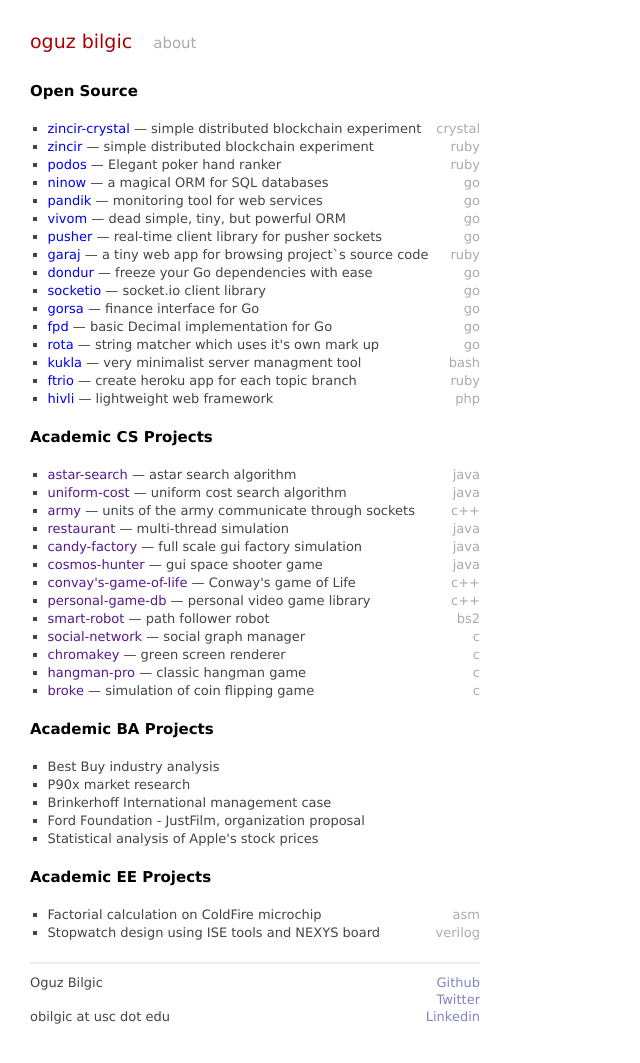
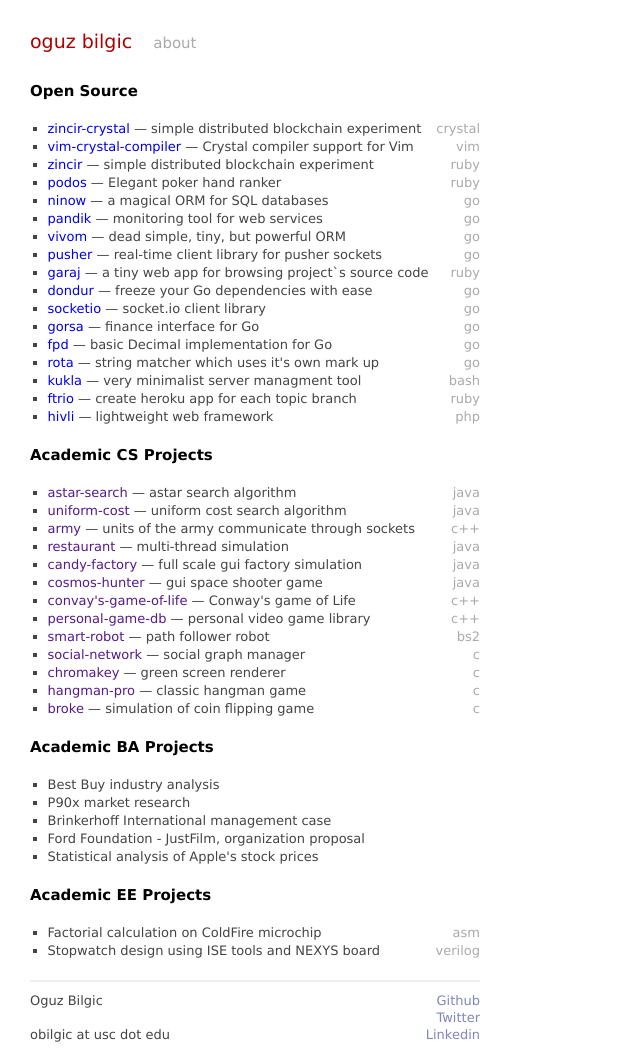
Before and after one commit to oguzbilgic/oguzbilgic.github.com, a Jekyll site: the page built from index.html, in a window 1280 px wide. Shown: the whole page, without its empty margins (0-640 px from the left). Built offline with Jekyll 4.4.1, drawn with Linux system fonts in a browser that asks for light colours; Markdown is read by kramdown in place of the engine named in the settings.

Commit message:
Update index.html

```diff
--- a/index.html
+++ b/index.html
@@ -7,6 +7,7 @@ title: oguz bilgic
   <h2>Open Source</h2>
   <ul class="posts">
     <li><a href="http://github.com/oguzbilgic/zincir-crystal/">zincir-crystal</a> — simple distributed blockchain experiment <span class="lang">crystal</span></li>
+    <li><a href="http://github.com/oguzbilgic/vim-crystal-compiler/">vim-crystal-compiler</a> — Crystal compiler support for Vim <span class="lang">vim</span></li>
     <li><a href="http://github.com/oguzbilgic/zincir/">zincir</a> — simple distributed blockchain experiment <span class="lang">ruby</span></li>
     <li><a href="http://github.com/oguzbilgic/podos/">podos</a> — Elegant poker hand ranker <span class="lang">ruby</span></li>
     <li><a href="http://github.com/oguzbilgic/ninow/">ninow</a> — a magical ORM for SQL databases <span class="lang">go</span></li>
```
